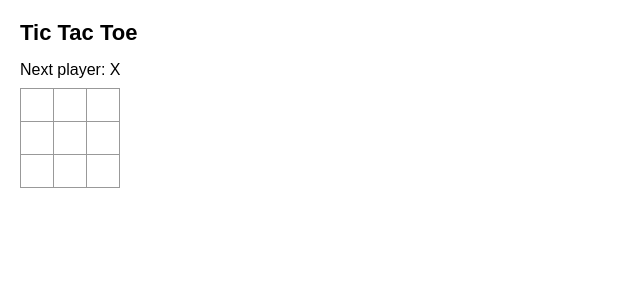
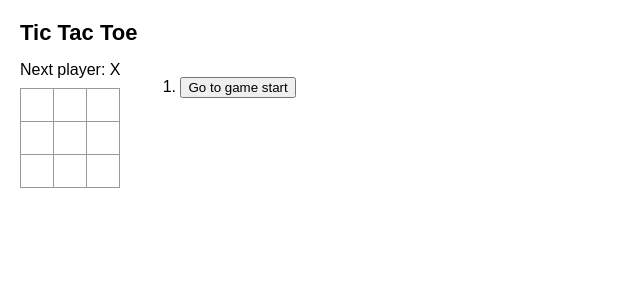
Before and after one commit to 202330124/react3-1, a React (Create React App) app: page / in a window 1280 px wide. Shown: the top 300 px of the page, without its empty margins (0-640 px from the left). Built offline with nearby package versions, Linux system fonts and the light colour scheme.

Commit message:
25년 4월 18일 강의(보강)

```diff
--- a/src/App.js
+++ b/src/App.js
@@ -1,11 +1,11 @@
-import Board from './Board';
+import Game from './Game.js';
 import './App.css';
 
 export default function App() {
   return (
     <div>
       <h1>Tic Tac Toe</h1>
-      <Board />
+      <Game />
     </div>
   );
 }
--- a/src/Game.js
+++ b/src/Game.js
@@ -1,16 +1,41 @@
 import { useState } from 'react';
 import Square from './Square.js';
-import Board from './Board.js';
 
 export default function Game() {
-    const [xIsNext, setXIsNext] = useState(true);
+    // const [xIsNext, setXIsNext] = useState(true);
     const [history, setHistory] = useState([Array(9).fill(null)]);
-    const currentSquares = history[history.length - 1];
+    const [currentMove, setCurrentMove] = useState(0);
+    const xIsNext = currentMove % 2 === 0;
+    const currentSquares = history[currentMove];
 
     function handlePlay(nextSquares) {
-        setHistory([...history, nextSquares]);
-        setXIsNext(!xIsNext);
+        const nextHistory = [...history.slice(0, currentMove + 1), nextSquares];
+        setHistory(nextHistory);
+        setCurrentMove(nextHistory.length - 1);
+        // setXIsNext(!xIsNext);
     }
+
+    function jumpTo(nextMove) {
+        setCurrentMove(nextMove);
+        // setXIsNext(nextMove % 2 === 0);
+    }
+
+    const moves = history.map((squares, move) => {
+        let description;
+        if(move > 0) {
+            description = "Go to move #" + move;
+        }
+
+        else {
+            description = "Go to game start";
+        }
+
+        return (
+            <li key={ move }>
+                <button onClick={ () => jumpTo(move) }>{ description }</button>
+            </li>
+        )
+    })
 
     return (
         <div className='game'>
@@ -18,8 +43,83 @@ export default function Game() {
                 <Board xIsNext = { xIsNext } squares = { currentSquares } onPlay = { handlePlay } />
             </div>
             <div className='game-info'>
-                <ol>{ /*TODO*/ }</ol>
+                <ol>{ moves }</ol>
             </div>
         </div>
     );
 }
+
+function Board({ xIsNext, squares, onPlay }) {
+    function handleClick(i) {
+        if(squares[i] || calculateWinner(squares)) {
+            return;
+        }
+
+        const nextSquares = squares.slice();
+
+        if(xIsNext) {
+            nextSquares[i] = 'X';
+        }
+
+        else {
+            nextSquares[i] = 'O';
+        }
+
+        onPlay(nextSquares);
+    }
+
+    function calculateWinner(squares) {
+        const lines = [
+          [0, 1, 2],
+          [3, 4, 5],
+          [6, 7, 8],
+          [0, 3, 6],
+          [1, 4, 7],
+          [2, 5, 8],
+          [0, 4, 8],
+          [2, 4, 6],
+        ];
+
+        for(let i = 0; i < lines.length; i++) {
+          const [a, b, c] = lines[i];
+
+          if(squares[a] && squares[a] === squares[b] && squares[a] === squares[c]) {
+            return squares[a];
+          }
+        }
+
+        return null;
+    }
+
+    const winner = calculateWinner(squares);
+    let status;
+
+    if(winner) {
+      status = "Winner: " + winner;
+    }
+
+    else {
+      status = "Next player: " + (xIsNext ? "X" : "O");
+    }
+
+    return (
+      <div>
+        <div className="status">{ status }</div>
+          <div className='board-row'>
+            <Square value={squares[0]} onSquareClick={ () => handleClick(0) } />
+            <Square value={squares[1]} onSquareClick={ () => handleClick(1) } />
+            <Square value={squares[2]} onSquareClick={ () => handleClick(2) } />
+          </div>
+          <div className='board-row'>
+            <Square value={squares[3]} onSquareClick={ () => handleClick(3) } />
+            <Square value={squares[4]} onSquareClick={ () => handleClick(4) } />
+            <Square value={squares[5]} onSquareClick={ () => handleClick(5) } />
+          </div>
+          <div className='board-row'>
+            <Square value={squares[6]} onSquareClick={ () => handleClick(6) } />
+            <Square value={squares[7]} onSquareClick={ () => handleClick(7) } />
+            <Square value={squares[8]} onSquareClick={ () => handleClick(8) } />
+          </div>
+      </div>
+    );
+}
--- a/src/Square.js
+++ b/src/Square.js
@@ -1,9 +1,9 @@
 export default function Square({ value, onSquareClick }) {
   return (
-    <div>
+    <>
       <button className='square' onClick={ onSquareClick }>
         { value }
       </button>
-    </div>
+    </>
   );
 }
```
Also changed, not shown: 1 other file (tests, documents, lock files or other folders).
